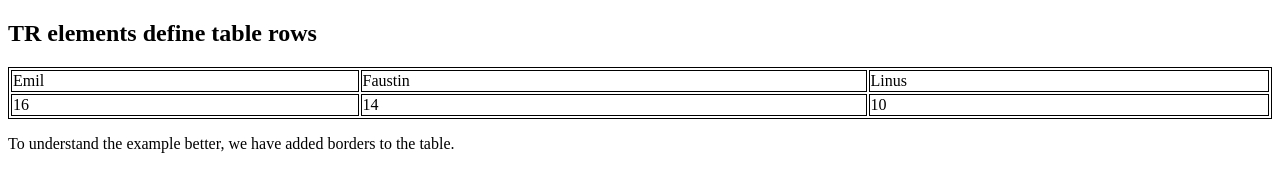
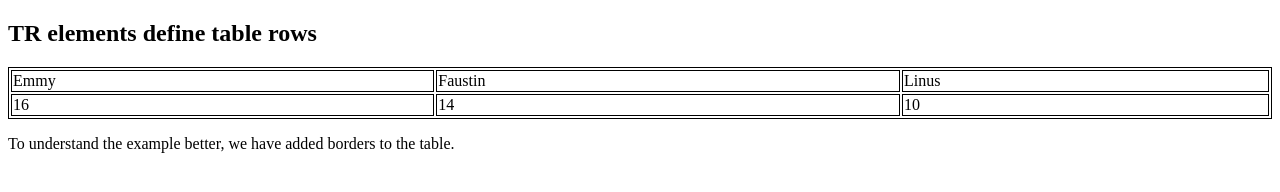
Before and after one commit to nsengiyumvae/Team_work, a plain HTML site: page index.html in a window 1280 px wide. Drawn offline with Linux system fonts and the light colour scheme.

Commit message:
Update index.html

```diff
--- a/index.html
+++ b/index.html
@@ -11,7 +11,7 @@
 
 <table style="width:100%">
   <tr>
-    <td>Emil</td>
+    <td>Emmy</td>
     <td>Faustin</td>
     <td>Linus</td>
   </tr>
```
